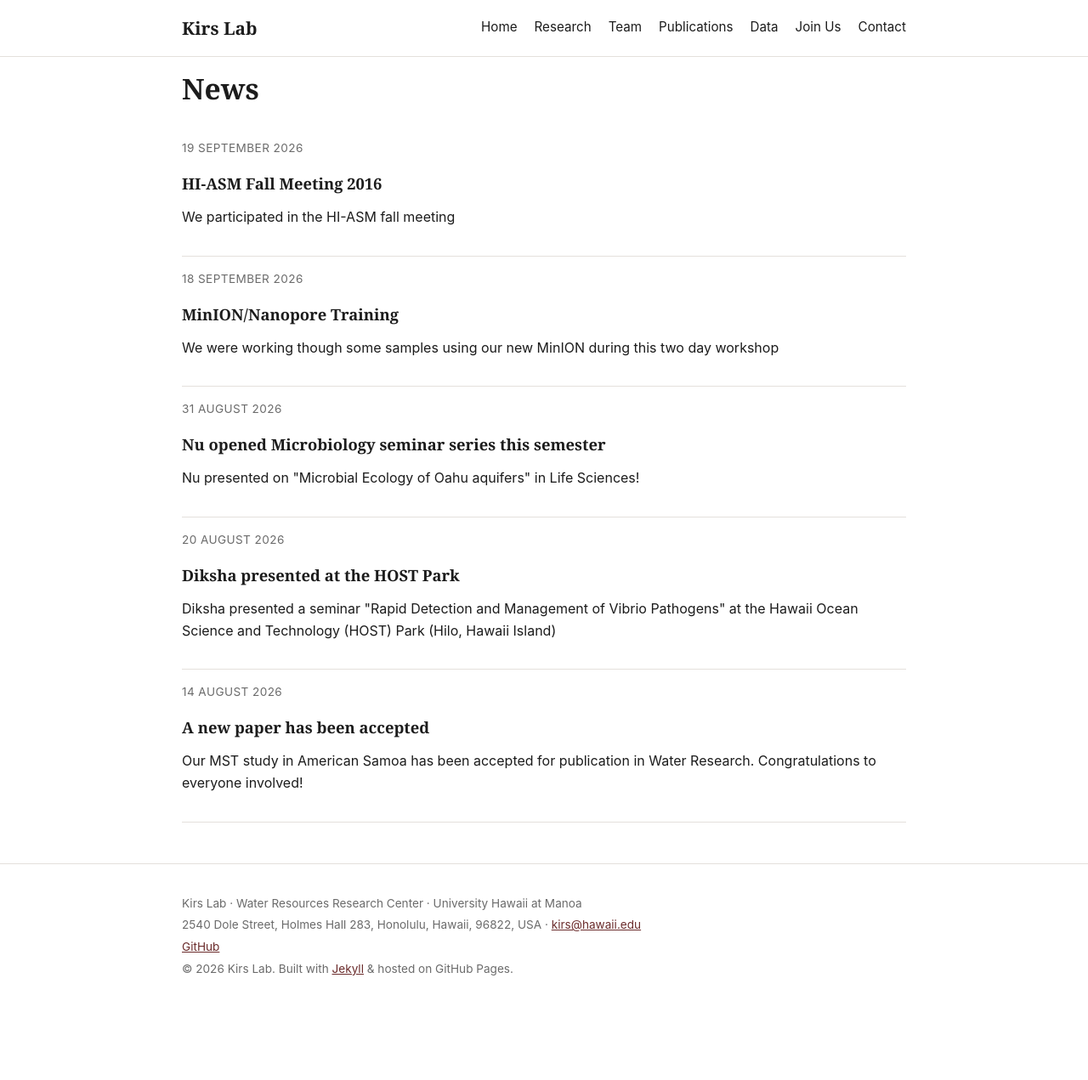
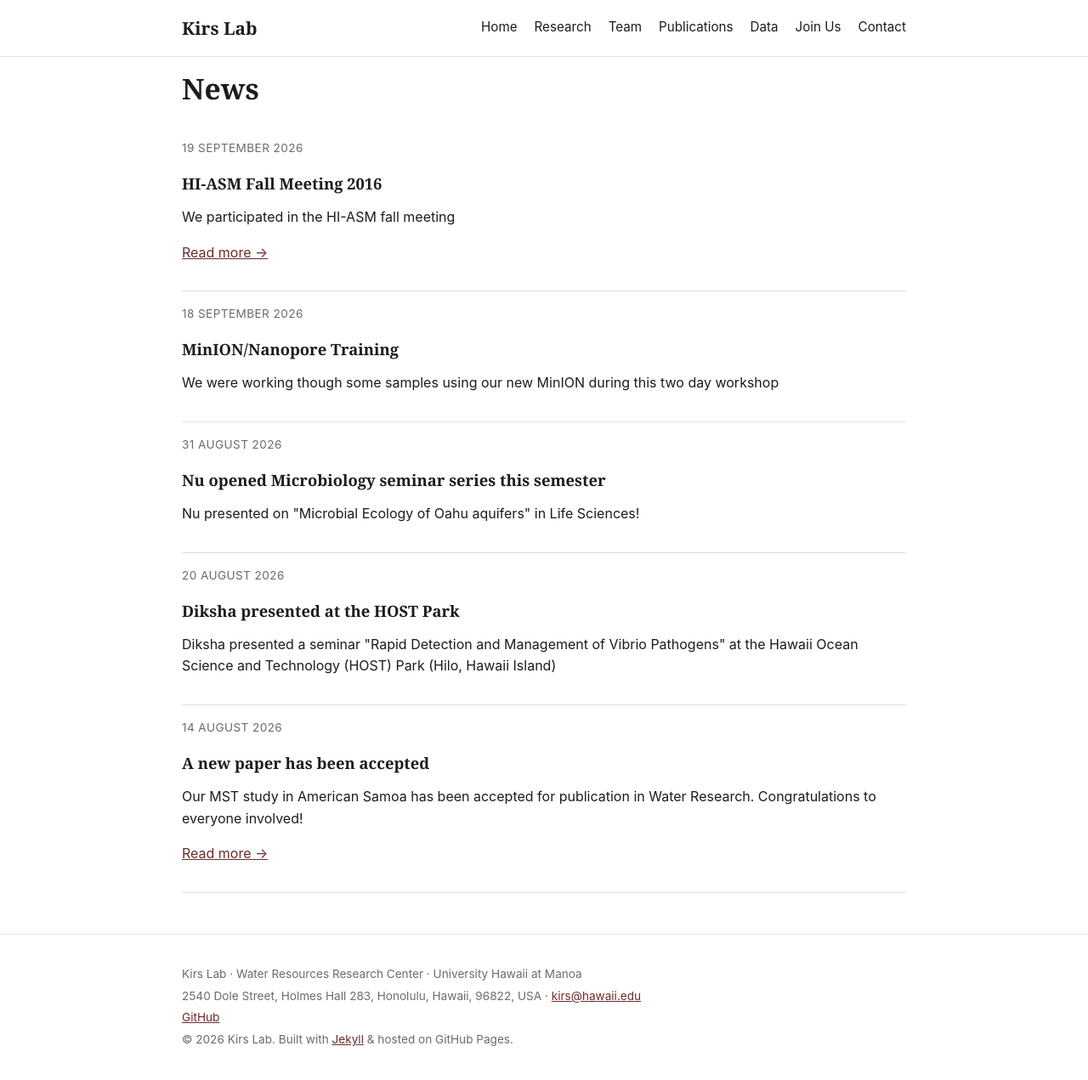
Before and after one commit to MarekKirs/marekkirs.github.io, a Jekyll site: the page built from news.md, in a window 1280 px wide. Shown: the whole page at 85% size. Built offline with Jekyll 4.4.1, drawn with Linux system fonts in a browser that asks for light colours; before the commit the page ends 1188 px from its top, so only the background shows below that.

Commit message:
Update news.md

```diff
--- a/news.md
+++ b/news.md
@@ -12,5 +12,6 @@ permalink: /news/
   <div class="news-date">{{ item.date | date_to_long_string }}</div>
   <h3>{{ item.title }}</h3>
   <p>{{ item.summary }}</p>
+  {% if item.link %}<p><a href="{{ item.link }}">Read more &rarr;</a></p>{% endif %}
 </div>
 {% endfor %}
```
